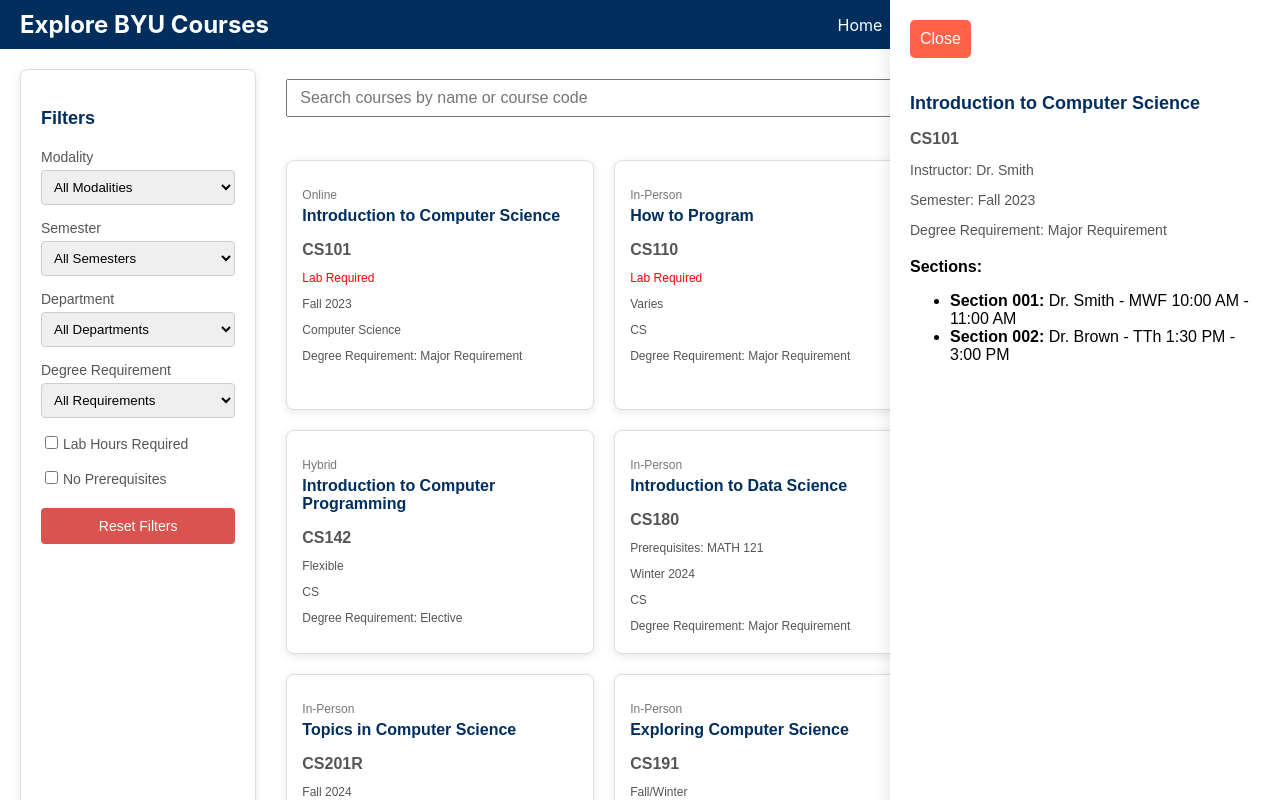
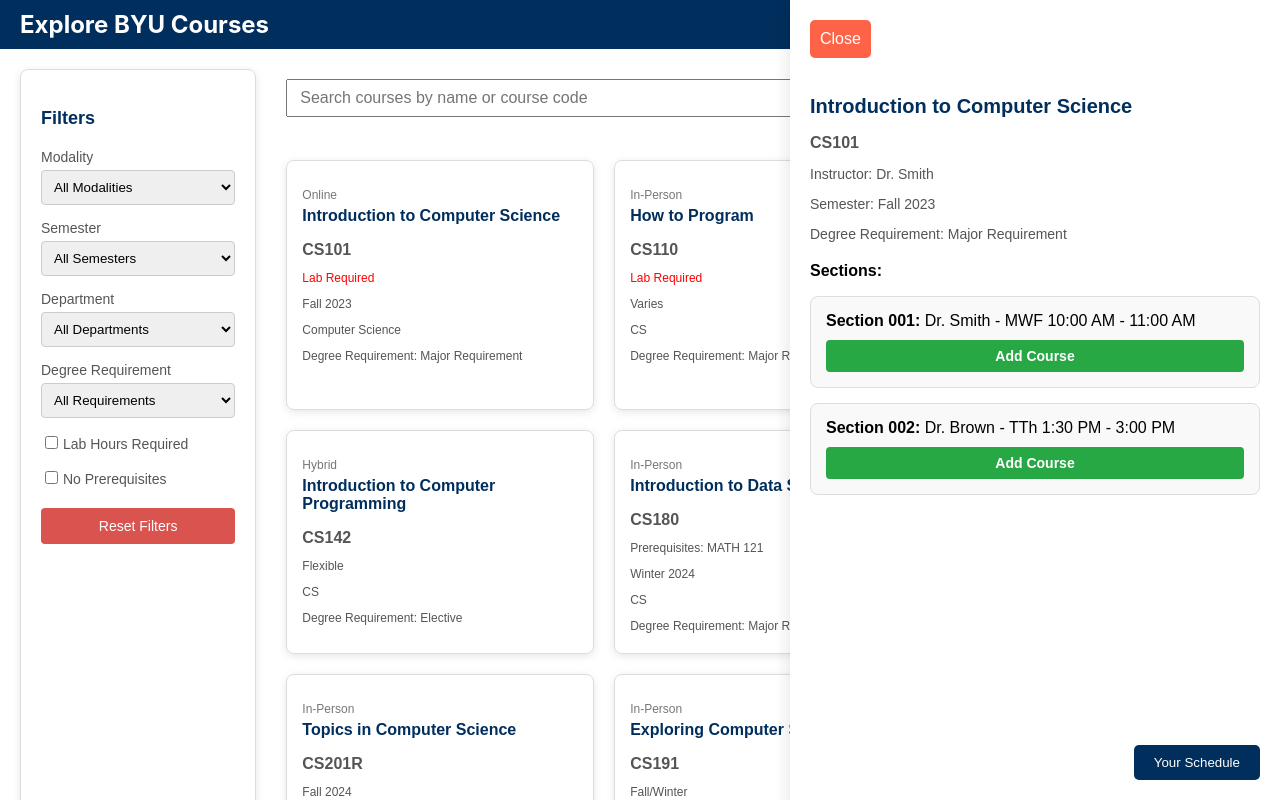
Before and after one commit to Wimplende2000/CS356PrototypeCOPY, a React (Create React App) app: page /search in a window 1280 px wide. Both pictures are taken after a click on the element 440 px from the left and 285 px from the top of the page. Shown: the top 800 px of the page. Built offline with nearby package versions, Linux system fonts and the light colour scheme.

Commit message:
add course functionality

```diff
--- a/src/components/CourseSearch.jsx
+++ b/src/components/CourseSearch.jsx
@@ -1,17 +1,55 @@
 import { useState, useEffect } from "react";
 import SortCourses from "../components/SortCourses";
-import { useSearchParams } from "react-router-dom";
+import { useSearchParams, useNavigate } from "react-router-dom";
 import SidebarFilters from "./SidebarFilters";
 import SearchBar from "./SearchBar";
 import { useCourseDataContext } from "../contextsGLOBAL/courseDataContext";
 import courseData from "../contextsGLOBAL/courseData";
 import "../courseSearch.css";
 
+// Define the addButtonStyle for the "Add Course" button
+const addButtonStyle = {
+  marginTop: "10px",
+  padding: "8px 16px",
+  backgroundColor: "#28a745",
+  color: "#fff",
+  border: "none",
+  borderRadius: "4px",
+  cursor: "pointer",
+  fontSize: "14px",
+  fontWeight: "bold",
+  transition: "background-color 0.3s ease",
+  width: "100%", // Make the button full width
+  display: "block", // Ensure the button is on a new line
+};
+
+const sidePanelStyle = {
+  position: "fixed",
+  top: 0,
+  right: 0,
+  width: "450px", // Increased width for more space
+  height: "100%",
+  backgroundColor: "#fff",
+  boxShadow: "-2px 0 15px rgba(0, 0, 0, 0.1)",
+  padding: "20px",
+  overflowY: "auto",
+  zIndex: 1000,
+  transform: "translateX(0)",
+  transition: "transform 0.3s ease-in-out",
+};
+
+const sectionItemStyle = {
+  marginBottom: "15px",
+  padding: "15px",
+  border: "1px solid #ddd",
+  borderRadius: "8px",
+  backgroundColor: "#f9f9f9",
+};
+
 export default function CourseSearch() {
   const { filteredList, setFilteredList } = useCourseDataContext();
   const [searchParams] = useSearchParams();
   const query = searchParams.get("q") || "";
-  // Initialize search state from query; then SearchBar updates it.
   const [search, setSearch] = useState(query);
   const [selectedModality, setSelectedModality] = useState("");
   const [showLabCourses, setShowLabCourses] = useState(false);
@@ -21,10 +59,10 @@
   const [selectedDegreeRequirement, setSelectedDegreeRequirement] = useState("");
   const [sortKey, setSortKey] = useState("");
   const [sortOrder, setSortOrder] = useState("asc");
-
-  // State for managing expanded course details and the sliding panel
+  const [schedule, setSchedule] = useState([]);
   const [expandedCourse, setExpandedCourse] = useState(null);
   const [showPanel, setShowPanel] = useState(false);
+  const navigate = useNavigate();
 
   useEffect(() => {
     let filteredCourses = courseData.filter(course => {
@@ -32,8 +70,8 @@
       return (
         (lowerSearch === "" ||
           course.title.toLowerCase().includes(lowerSearch) ||
-          course.code.toLowerCase().includes(lowerSearch) ||
-          course.department.toLowerCase().includes(lowerSearch)) &&
+        course.code.toLowerCase().includes(lowerSearch) ||
+        course.department.toLowerCase().includes(lowerSearch)) &&
         (selectedModality === "" || course.modality === selectedModality) &&
         (!showLabCourses || course.hasLab) &&
         (!showNoPrerequisites || course.prerequisites.length === 0) &&
@@ -57,7 +95,7 @@
 
     setFilteredList(filteredCourses);
   }, [
-    search, // Use the updated search state here
+    search,
     selectedModality,
     showLabCourses,
     showNoPrerequisites,
@@ -68,27 +106,48 @@
     sortOrder
   ]);
 
-  // Function to handle sorting updates from SortCourses component
   const handleSortChange = (key, order) => {
     setSortKey(key);
     setSortOrder(order);
   };
 
-  // Function to handle course tile click to open the side panel
   const openSidePanel = (courseCode) => {
     setExpandedCourse(courseCode);
     setShowPanel(true);
   };
 
-  // Function to close the side panel
   const closeSidePanel = () => {
     setShowPanel(false);
     setExpandedCourse(null);
   };
 
-  // Fetch the course data for the expanded course
-  const selectedCourse =
-    expandedCourse && courseData.find(course => course.code === expandedCourse);
+  const handleAddSection = (course, section) => {
+    // Retrieve the current schedule from localStorage
+    const currentSchedule = JSON.parse(localStorage.getItem("schedule")) || [];
+
+    // Check if the section is already in the schedule
+    const isAlreadyAdded = currentSchedule.some(
+      (item) =>
+        item.course.code === course.code &&
+        item.section.sectionNumber === section.sectionNumber
+    );
+
+    if (isAlreadyAdded) {
+      alert(`You have already added ${course.title} - ${section.time} to your schedule.`);
+      return;
+    }
+
+    // Add the new course and section to the schedule
+    const newSchedule = [...currentSchedule, { course, section }];
+
+    // Update the state and localStorage
+    setSchedule(newSchedule);
+    localStorage.setItem("schedule", JSON.stringify(newSchedule));
+
+    alert(`Added ${course.title} - ${section.time} to your schedule.`);
+  };
+
+  const selectedCourse = expandedCourse && courseData.find(course => course.code === expandedCourse);
 
   return (
     <div style={{ display: "flex", gap: "20px", padding: "20px", fontFamily: "Arial, sans-serif" }}>
@@ -111,7 +170,6 @@
         <SearchBar onSearch={setSearch} />
         <SortCourses onSortChange={handleSortChange} />
 
-        {/* Course Grid */}
         <div style={{ display: "grid", gridTemplateColumns: "repeat(auto-fill, minmax(250px, 1fr))", gap: "20px" }}>
           {filteredList.length > 0 ? (
             filteredList.map((course, index) => (
@@ -164,22 +222,8 @@
         </div>
       </div>
 
-      {/* Sliding Panel (Pop-up from right side) */}
       {showPanel && selectedCourse && (
-        <div style={{
-          position: "fixed",
-          top: 0,
-          right: 0,
-          width: "350px",
-          height: "100%",
-          backgroundColor: "#fff",
-          boxShadow: "-2px 0 15px rgba(0, 0, 0, 0.1)",
-          padding: "20px",
-          overflowY: "auto",
-          zIndex: 1000,
-          transform: showPanel ? "translateX(0)" : "translateX(100%)",
-          transition: "transform 0.3s ease-in-out"
-        }}>
+        <div style={sidePanelStyle}>
           <button onClick={closeSidePanel} style={{
             backgroundColor: "#FF6347",
             border: "none",
@@ -193,9 +237,8 @@
             Close
           </button>
 
-          {/* Course Info at the top of the slide */}
           <div style={{ marginBottom: "20px" }}>
-            <h2 style={{ fontSize: "18px", color: "#002E5D", fontWeight: "bold" }}>
+            <h2 style={{ fontSize: "20px", color: "#002E5D", fontWeight: "bold", marginBottom: "10px" }}>
               {selectedCourse.title}
             </h2>
             <p style={{ fontWeight: "bold", color: "#555", marginBottom: "5px" }}>
@@ -212,14 +255,18 @@
             </p>
           </div>
 
-          {/* Render the course sections */}
           {selectedCourse.sections && (
             <div>
               <p style={{ fontWeight: "bold", marginBottom: "10px" }}>Sections:</p>
-              <ul>
+              <ul style={{ listStyle: "none", padding: 0 }}>
                 {selectedCourse.sections.map((section, secIndex) => (
-                  <li key={secIndex}>
-                    <strong>Section {section.sectionNumber}:</strong> {section.professor} - {section.time}
+                  <li key={secIndex} style={sectionItemStyle}>
+                    <div>
+                      <strong>Section {section.sectionNumber}:</strong> {section.professor} - {section.time}
+                    </div>
+                    <button onClick={() => handleAddSection(selectedCourse, section)} style={addButtonStyle}>
+                      Add Course
+                    </button>
                   </li>
                 ))}
               </ul>
@@ -227,6 +274,21 @@
           )}
         </div>
       )}
+
+      <button onClick={() => navigate("/schedule")} style={{
+        position: "fixed",
+        bottom: "20px",
+        right: "20px",
+        padding: "10px 20px",
+        backgroundColor: "#002E5D",
+        color: "#fff",
+        border: "none",
+        borderRadius: "5px",
+        cursor: "pointer",
+        zIndex: 1000,
+      }}>
+        Your Schedule
+      </button>
     </div>
   );
 }
```
